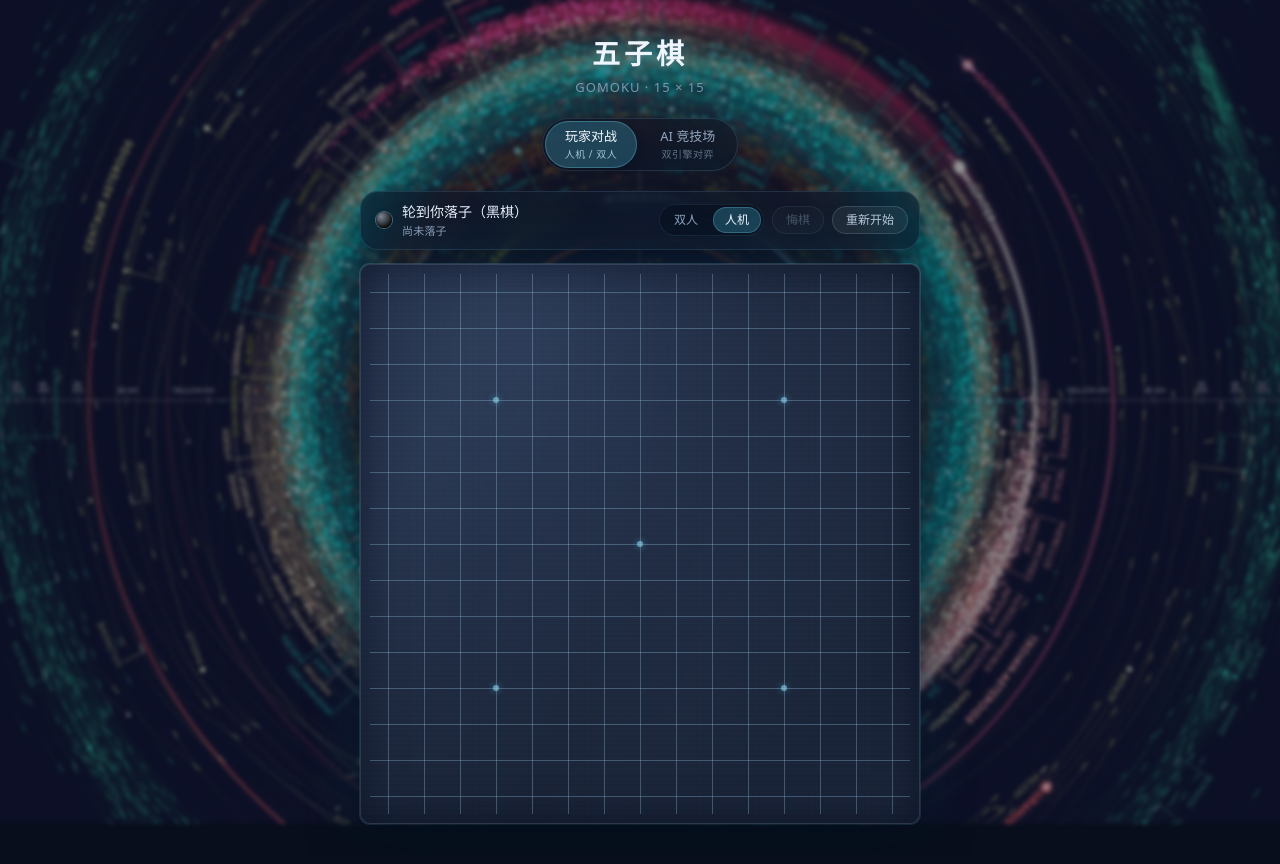
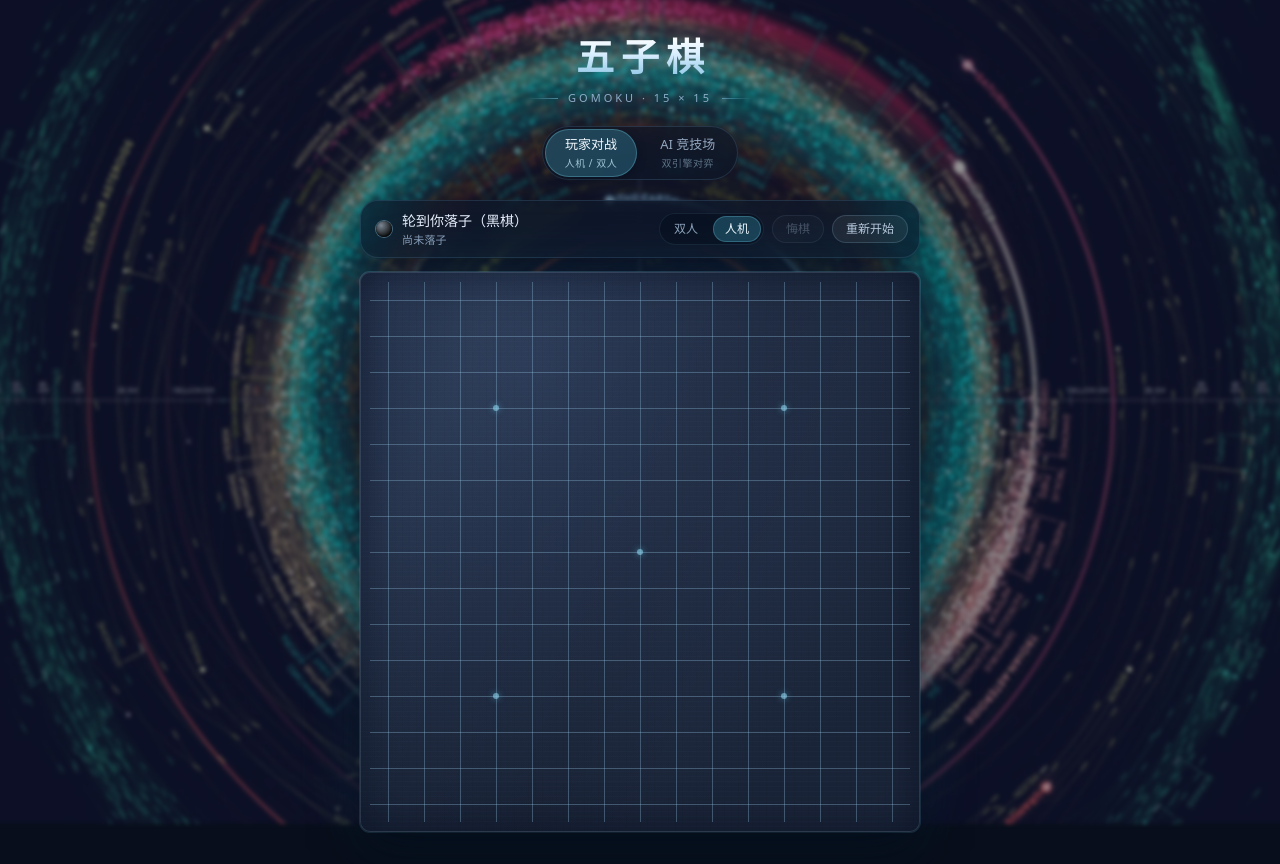
Before and after one commit to Cifer2544/gomoku-game, a Vue app: page / in a window 1280 px wide. Built offline with nearby package versions, Linux system fonts and the light colour scheme.

Commit message:
style: 优化标题字号与渐变发光效果

```diff
--- a/src/App.vue
+++ b/src/App.vue
@@ -73,23 +73,77 @@ const activeTab = ref<TabId>('play')
 }
 
 .app__header {
+  display: flex;
+  flex-direction: column;
+  align-items: center;
+  gap: 12px;
+  padding-top: 4px;
   text-align: center;
 }
 
 .app__title {
-  font-size: 28px;
+  margin: 0;
+  /* 字号随视口收缩，窄屏不会被撑破，宽屏也不会失控放大 */
+  font-size: clamp(28px, 6.6vw, 38px);
   font-weight: 600;
-  letter-spacing: 4px;
-  color: #eef5ff;
-  text-shadow: 0 2px 18px rgba(80, 200, 230, 0.35);
+  line-height: 1.1;
+  letter-spacing: clamp(2px, 1.2vw, 7px);
+  /* 字距会在末字右侧留出等宽空白，补同宽内容边距让字形整体居中 */
+  padding-left: clamp(2px, 1.2vw, 7px);
+  /* 上白下青的竖向渐变，与冷调主题一致 */
+  background: linear-gradient(180deg, #ffffff 0%, #dcf0ff 40%, #8ec6e6 100%);
+  -webkit-background-clip: text;
+  background-clip: text;
+  color: transparent;
+  -webkit-text-fill-color: transparent;
+  /*
+   * 文字被裁成透明后 text-shadow 不会生效，
+   * 发光改用 filter 的 drop-shadow，作用在裁切后的字形轮廓上。
+   */
+  filter: drop-shadow(0 3px 18px rgba(72, 190, 226, 0.38));
 }
 
 .app__subtitle {
-  margin-top: 4px;
-  font-size: 13px;
-  letter-spacing: 1px;
-  color: #7f95b0;
+  display: flex;
+  align-items: center;
+  gap: 10px;
+  margin: 0;
+  font-size: 11px;
+  font-weight: 500;
+  letter-spacing: 3px;
+  color: #8fadc9;
   text-transform: uppercase;
+  text-shadow: 0 1px 12px rgba(60, 170, 210, 0.28);
+}
+
+/* 副标题两侧的渐隐细线，替代孤零零一行小字 */
+.app__subtitle::before,
+.app__subtitle::after {
+  content: '';
+  width: 30px;
+  height: 1px;
+}
+
+.app__subtitle::before {
+  background: linear-gradient(90deg, transparent, rgba(124, 192, 226, 0.55));
+}
+
+.app__subtitle::after {
+  background: linear-gradient(270deg, transparent, rgba(124, 192, 226, 0.55));
+}
+
+/* 窄屏下收紧字距与装饰线长度，保证标题区不溢出 */
+@media (max-width: 420px) {
+  .app__subtitle {
+    gap: 7px;
+    font-size: 10px;
+    letter-spacing: 2px;
+  }
+
+  .app__subtitle::before,
+  .app__subtitle::after {
+    width: 18px;
+  }
 }
 
 /* 视图切换：与棋盘工具条的分段按钮保持同一视觉语言 */
```
